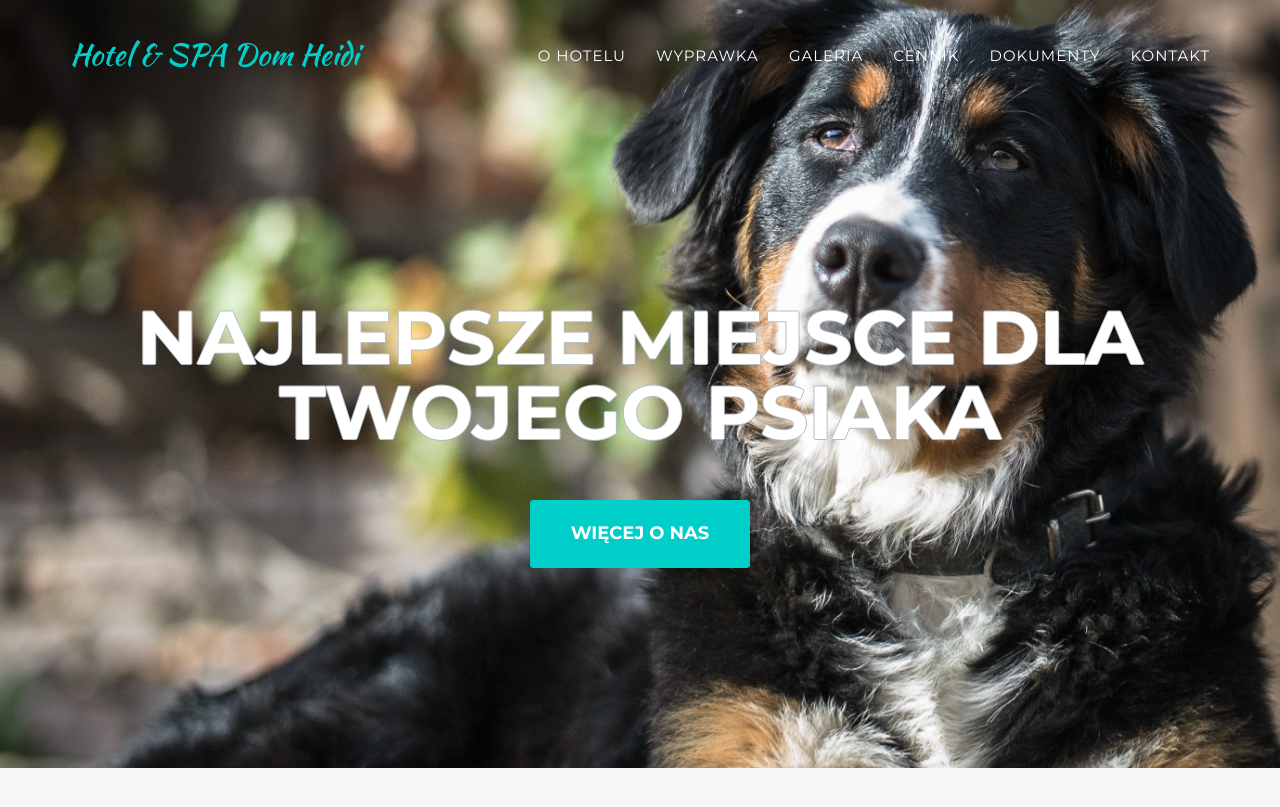
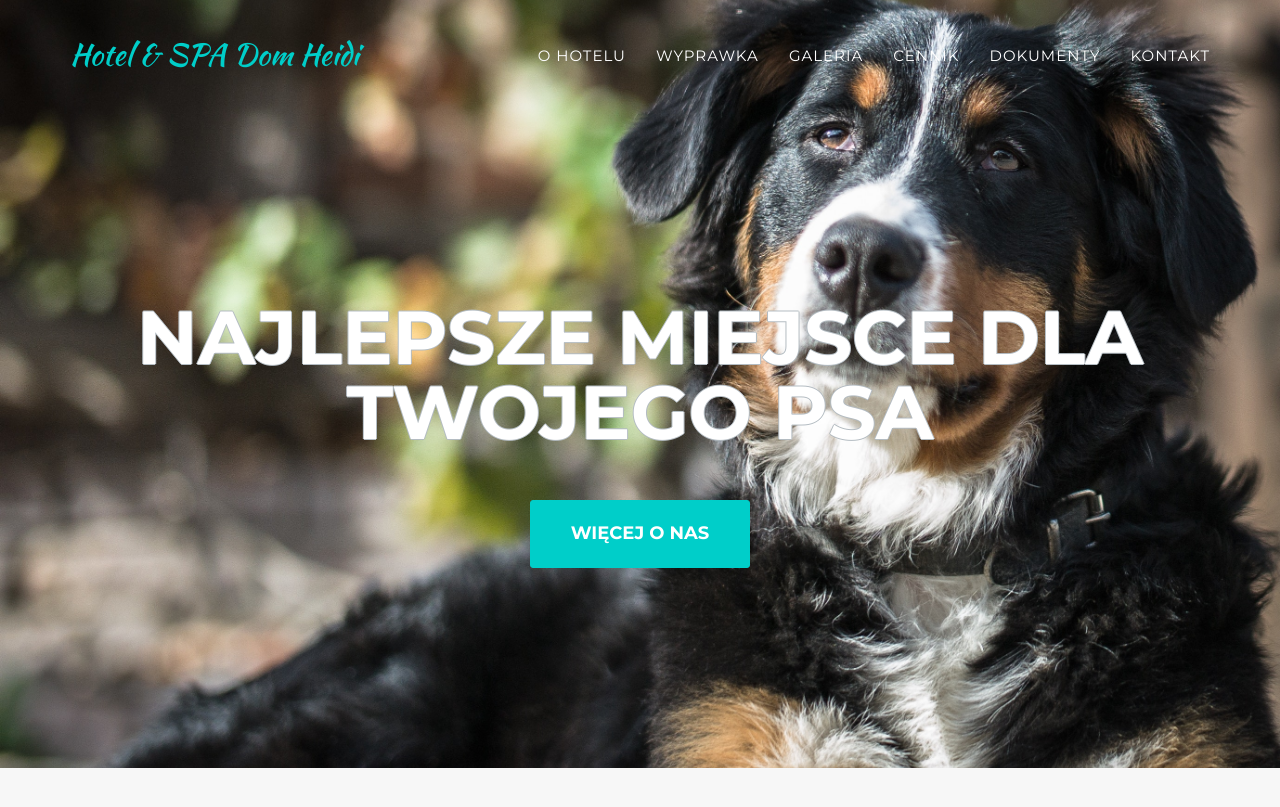
Before and after one commit to ArturSkowronski/dom-heidi.github.io, a Jekyll site: the page built from index.html, in a window 1280 px wide and 900 px high. Shown: the top 807 px of the window. Built offline with Jekyll 4.4.1, drawn with Linux system fonts in a browser that asks for light colours; some web fonts are replaced.

Commit message:
Update header.html

```diff
--- a/_includes/header.html
+++ b/_includes/header.html
@@ -47,7 +47,7 @@
     <header>
         <div class="container">
             <div class="intro-text">
-                <div class="intro-heading"  style="text-shadow: -1px 0 #b4bcc2, 0 1px #b4bcc2, 1px 0 #b4bcc2, 0 -1px #b4bcc2;">Najlepsze miejsce dla Twojego psiaka</div>
+                <div class="intro-heading"  style="text-shadow: -1px 0 #b4bcc2, 0 1px #b4bcc2, 1px 0 #b4bcc2, 0 -1px #b4bcc2;">Najlepsze miejsce dla Twojego psa</div>
                 <a href="#services" class="page-scroll btn btn-xl">Więcej o nas</a>
             </div>
         </div>
```
